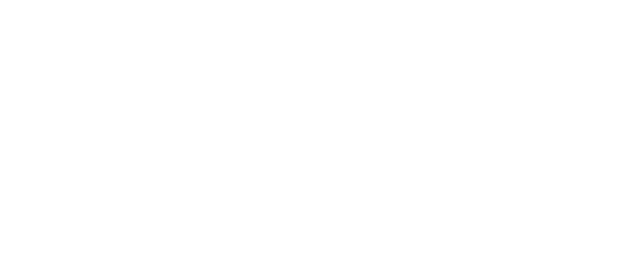
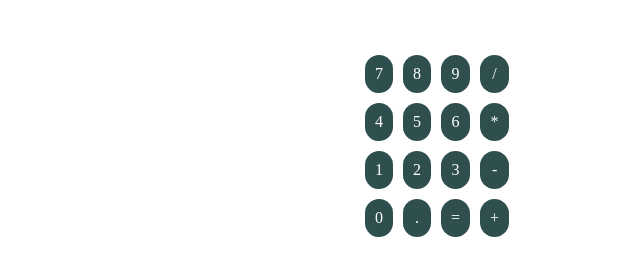
Before and after one commit to DisgruntledSnail/js-calc, a plain HTML site: page index.html in a window 1280 px wide. Shown: the whole page, without its empty margins (640-1280 px from the left). Drawn offline with Linux system fonts and the light colour scheme.

Commit message:
Added some style and built the framework for buttons.

```diff
--- a/index.html
+++ b/index.html
@@ -9,6 +9,24 @@
     <link rel="" href="calc.js">
 </head>
 <body>
-
+    <!--need a display field here-->
+    <div class="calcButtons">
+        <div class="buttons">7</div>
+        <div class="buttons">8</div>
+        <div class="buttons">9</div>
+        <div class="buttons">/</div>
+        <div class="buttons">4</div>
+        <div class="buttons">5</div>
+        <div class="buttons">6</div>
+        <div class="buttons">*</div>
+        <div class="buttons">1</div>
+        <div class="buttons">2</div>
+        <div class="buttons">3</div>
+        <div class="buttons">-</div>
+        <div class="buttons">0</div>
+        <div class="buttons">.</div>
+        <div class="buttons">=</div>
+        <div class="buttons">+</div>
+    </div>
 </body>
 </html>
--- a/style.css
+++ b/style.css
@@ -0,0 +1,19 @@
+body {
+    margin: 0;
+    padding: 0;
+}
+
+.calcButtons {
+    margin: 50px 200px auto 1000px;
+    display: grid;
+    grid-template-columns: auto auto auto auto;
+}
+
+.buttons {
+    background-color: darkslategray;
+    color: white;
+    text-align: center;
+    margin: 5px;
+    padding: 10px;
+    border-radius: 25px;
+}
```
